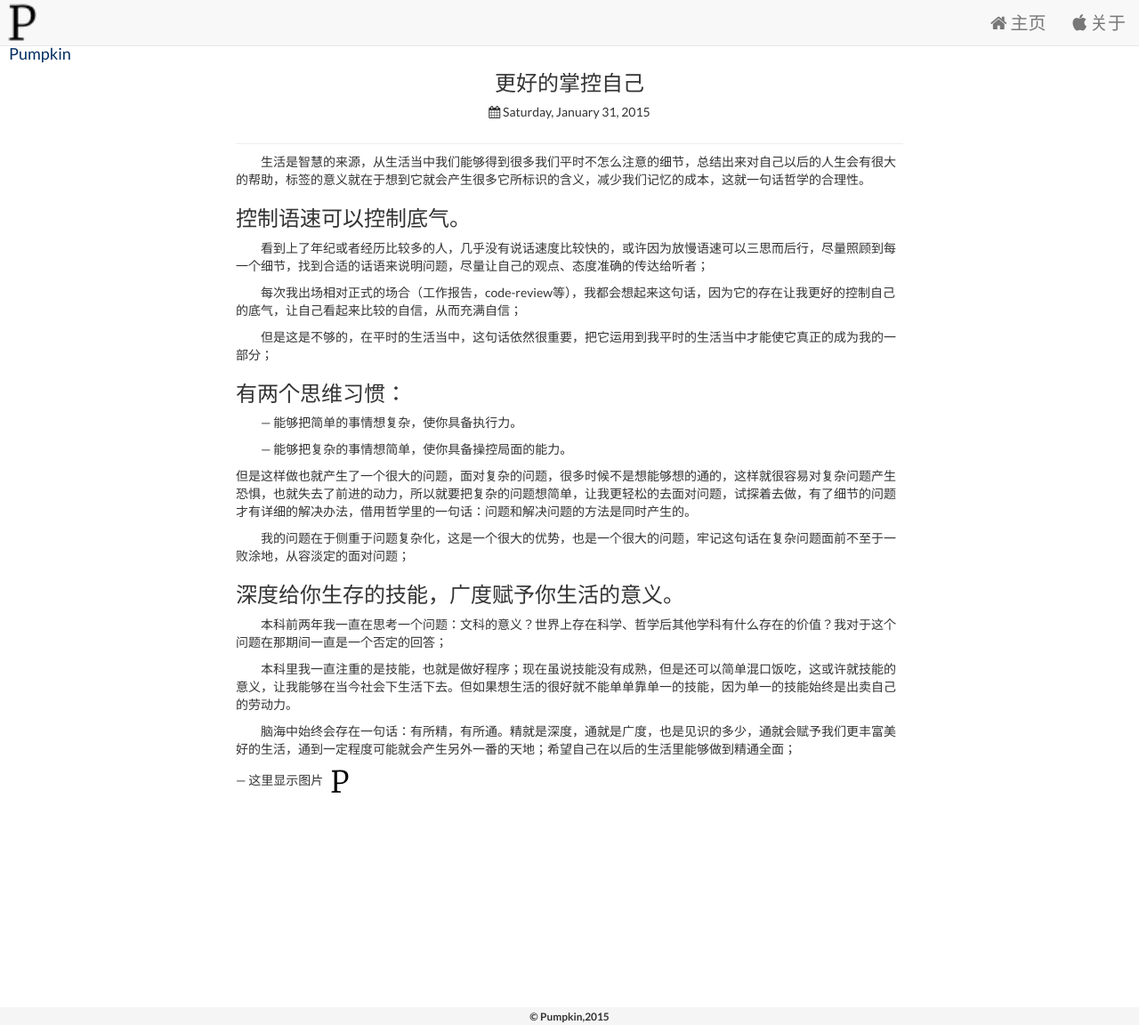
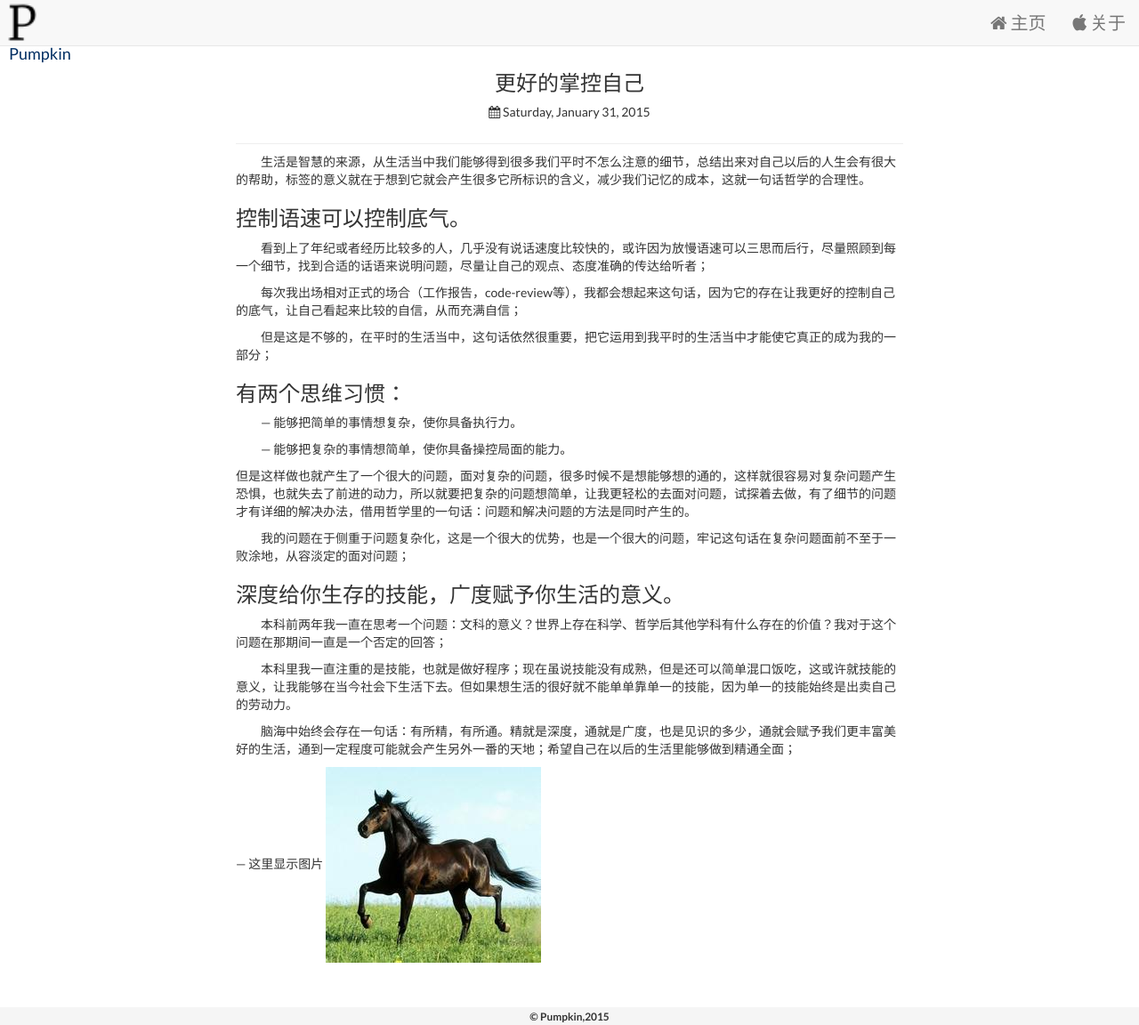
Before and after one commit to LarryBrick/jekyll_demo, a Jekyll site: the page built from _posts/2015-01-31-更好的掌控自己.md, in a window 1280 px wide and 1152 px high. Shown: the whole window at 89% size. Built offline with Jekyll 4.4.1, drawn with Linux system fonts in a browser that asks for light colours; nearby versions of some CDN libraries.

Commit message:
blog显示图片

```diff
--- a/_posts/2015-01-31-更好的掌控自己.md
+++ b/_posts/2015-01-31-更好的掌控自己.md
@@ -35,4 +35,4 @@ published: true
 　　脑海中始终会存在一句话：有所精，有所通。精就是深度，通就是广度，也是见识的多少，通就会赋予我们更丰富美好的生活，通到一定程度可能就会产生另外一番的天地；希望自己在以后的生活里能够做到精通全面；
 
 --- 这里显示图片
-![My helpful screenshot]({{site.baseurl}}/assets/site_log_32_32.png)
+![My helpful screenshot]({{site.baseurl}}/assets/ma.jpg)
```
